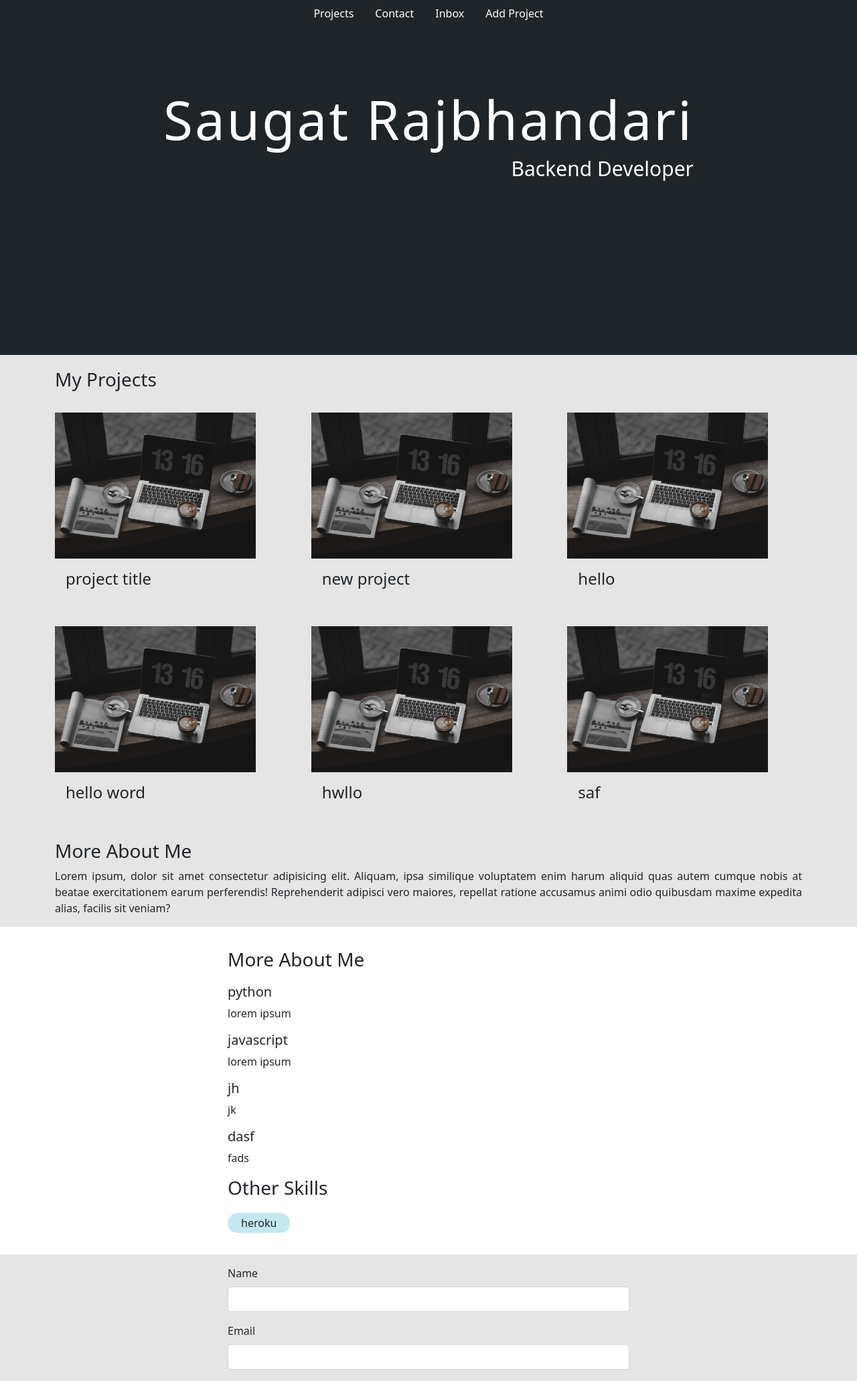
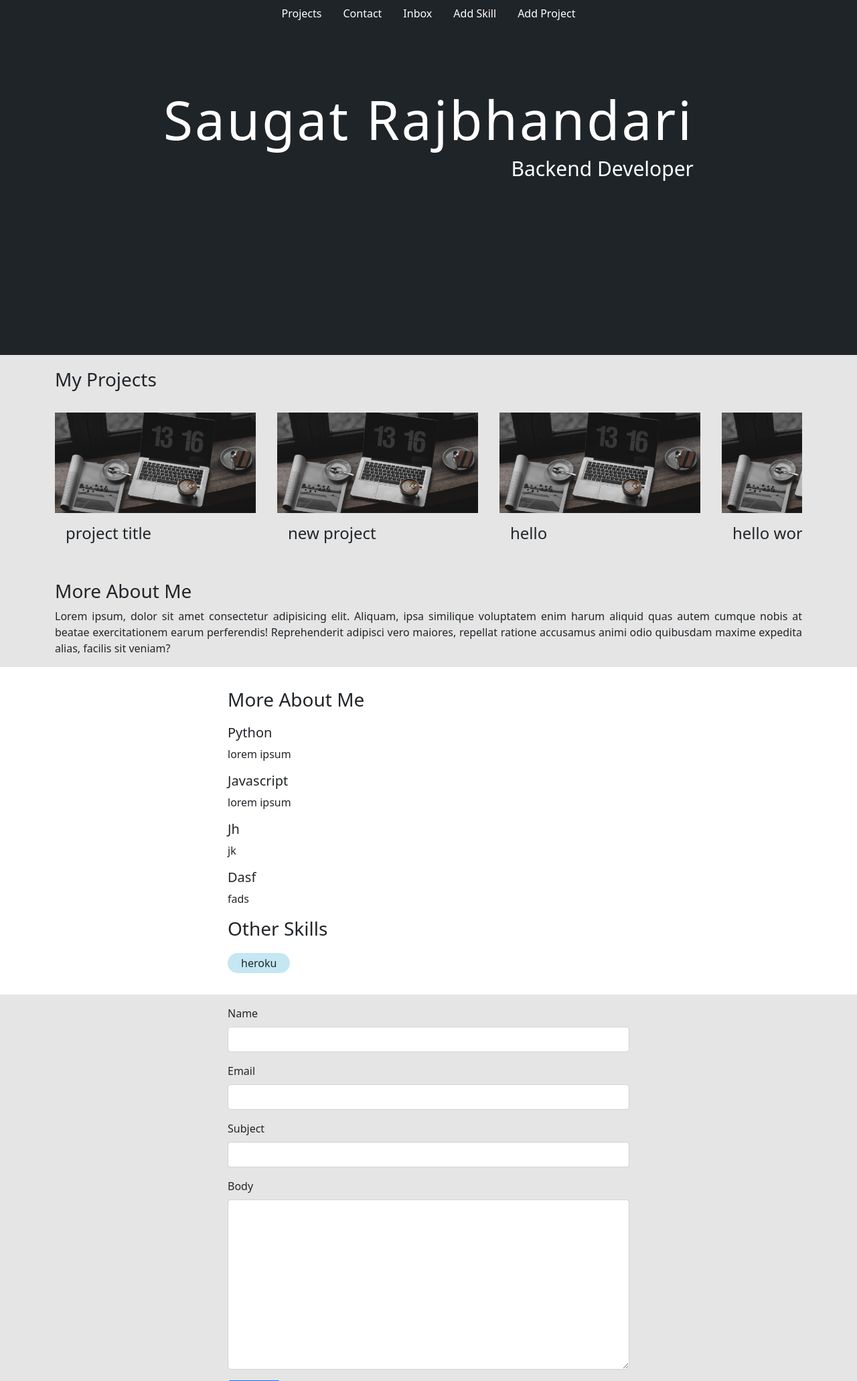
Before and after one commit to saugatrajbhandari/myportfolio, a Django app: page / in a window 1280 px wide. Shown: the top 2062 px of the page at 67% size. Run offline with Django 4.2, Linux system fonts and the light colour scheme; a user stored in the database is signed in; data comes from the database, SQL or seed files in the repository; both versions use the stored data as it was after the commit; some libraries are stand-ins or nearby versions.

Commit message:
addes skill

```diff
--- a/base/forms.py
+++ b/base/forms.py
@@ -1,6 +1,6 @@
 from django import forms
 
-from .models import Project, Message
+from .models import Project, Message, Skill
 
 
 class ProjectForm(forms.ModelForm):
@@ -25,3 +25,14 @@ class MessageForm(forms.ModelForm):
         self.fields['email'].widget.attrs.update({'class': 'form-control'})
         self.fields['subject'].widget.attrs.update({'class': 'form-control'})
         self.fields['body'].widget.attrs.update({'class': 'form-control'})
+
+
+class SkillForm(forms.ModelForm):
+    class Meta:
+        model = Skill
+        fields = ['title', 'body']
+
+    def __init__(self, *args, **kwargs):
+        super(SkillForm, self).__init__(*args, **kwargs)
+        self.fields['title'].widget.attrs.update({'class': 'form-control'})
+        self.fields['body'].widget.attrs.update({'class': 'form-control'})
--- a/base/templates/base/home.html
+++ b/base/templates/base/home.html
@@ -51,7 +51,7 @@
         <h3>More About Me</h3>
         {% for skill in skills %}
         <div class="skills-wrapper">
-            <h5>{{skill.title}}</h5>
+            <h5>{{skill.title|capfirst}}</h5>
             <p>{{skill.body}}</p>
         </div>
         {% endfor %}
--- a/base/templates/base/navbar.html
+++ b/base/templates/base/navbar.html
@@ -4,6 +4,7 @@
     <a href="#" class="nav-link">Contact</a>
     {% if request.user.is_authenticated %}
     <a href="{% url 'inbox' %}" class="nav-link">Inbox</a>
+    <a href="{% url 'add-skill' %}" class="nav-link">Add Skill</a>
     <a href="{% url 'add-project' %}" class="nav-link">Add Project</a>
     {% endif %}
 
--- a/base/urls.py
+++ b/base/urls.py
@@ -9,5 +9,7 @@ urlpatterns = [
     path('edit-project/<str:pk>', views.editProject, name='edit-project'),
 
     path('inbox/', views.inboxPage, name='inbox'),
-    path('message/<str:pk>', views.messagePage, name='message')
+    path('message/<str:pk>', views.messagePage, name='message'),
+
+    path('add-skill/', views.addSkill, name='add-skill'),
 ]
--- a/base/views.py
+++ b/base/views.py
@@ -1,9 +1,10 @@
+from email import message
 from django.shortcuts import redirect, render
 from django.urls import reverse
 from django.contrib import messages
 
 from .models import Project, Skill, Message
-from .forms import ProjectForm, MessageForm
+from .forms import ProjectForm, MessageForm, SkillForm
 
 
 def homePage(request):
@@ -60,3 +61,14 @@ def messagePage(request, pk):
     message.save()
     context = {'message': message}
     return render(request, 'base/message.html', context)
+
+
+def addSkill(request):
+    form = SkillForm()
+    if request.method == "POST":
+        form = SkillForm(request.POST)
+        form.save()
+        messages.add_message(request, messages.SUCCESS, 'new skill added.')
+        return redirect(reverse('home'))
+    context = {'form': form}
+    return render(request, 'base/skill_form.html', context)
--- a/mysite/settings.py
+++ b/mysite/settings.py
@@ -14,7 +14,7 @@ SECRET_KEY = 'django-insecure-5)q=v8#w7w4de-^vy@8^8o^vl^zpd)*5zys#+w8i-2erwqce-4
 # SECURITY WARNING: don't run with debug turned on in production!
 DEBUG = True
 
-ALLOWED_HOSTS = ['myportfolio55.herokuapp.com']
+ALLOWED_HOSTS = ['myportfolio55.herokuapp.com', 'localhost']
 
 
 # Application definition
--- a/static/css/style.css
+++ b/static/css/style.css
@@ -48,18 +48,22 @@ body {
   margin-top: 20px;
 }
 .project-wrapper {
-  display: grid;
-  grid-template-columns: 1fr 1fr 1fr;
+  display: flex;
+  justify-content: flex-start;
   gap: 2em;
   margin-top: 2em;
   margin-bottom: 2em;
+  overflow-x: auto;
 }
 
 .project-column {
-  width: 300px;
+  min-width: 300px;
+  min-width: object-fit;
 }
 .project-thumbnail {
   width: 100%;
+  height: 150px;
+  object-fit: cover;
 }
 
 .project-body {
@@ -74,6 +78,7 @@ body {
 
 .other-skill-wrapper {
   display: flex;
+  flex-wrap: wrap;
   gap: 2em;
 }
 
```
Also changed, not shown: base/templates/base/skill_form.html (added, +23 -0 lines), db.sqlite3.
